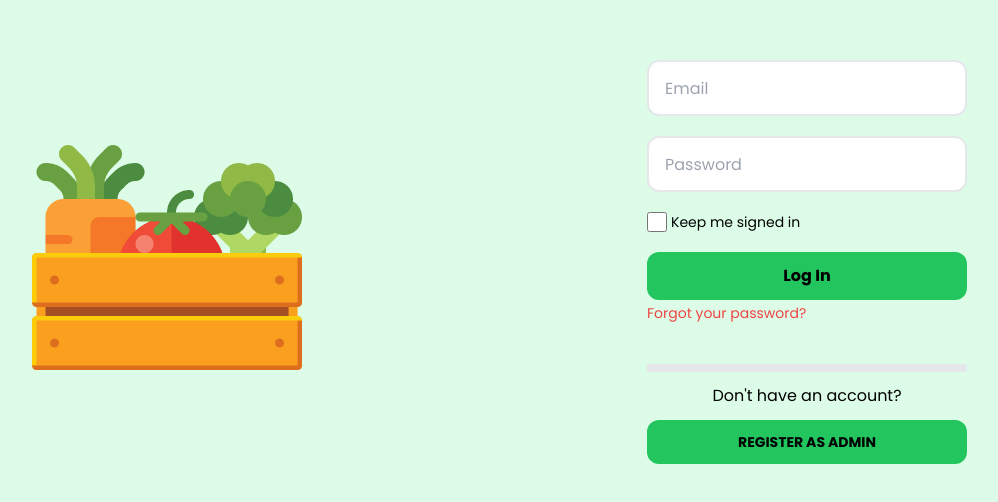
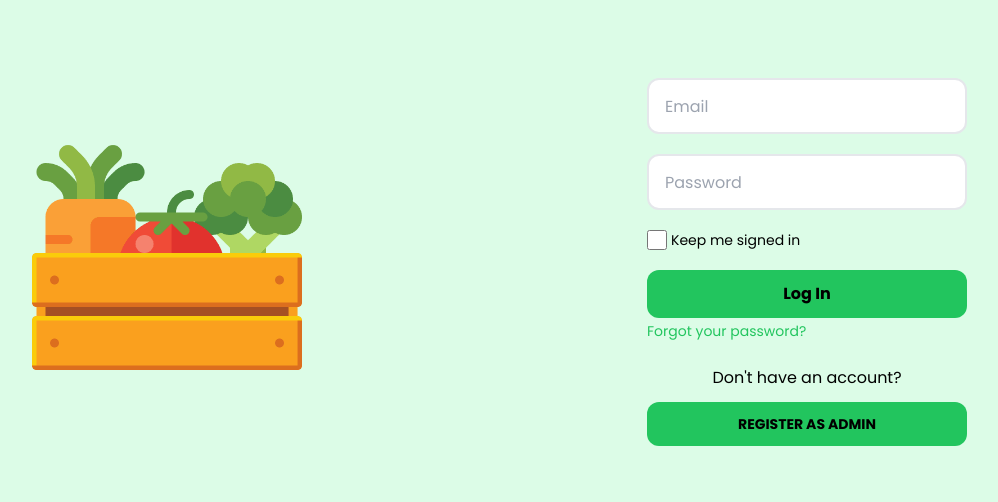
Before and after one commit to neilpagsss14/admin-page-crops, a React (Vite) app: page / in a window 1280 px wide. Shown: the part 138-640 px from the top of the page, without its empty margins (145-1143 px from the left). Built offline with nearby package versions, Linux system fonts and the light colour scheme.

Commit message:
redesigned

```diff
--- a/src/components/LandingPage.jsx
+++ b/src/components/LandingPage.jsx
@@ -36,11 +36,11 @@ function LandingPage() {
             <button className="bg-green-500 py-3 px-0 rounded-xl font-poppins-bold hover:text-white w-full">
               Log In
             </button>
-            <span className="text-red-500 font-poppins text-sm mt-3 cursor-pointer">
+            <span className="text-green-500 font-poppins text-sm mt-3 cursor-pointer">
               Forgot your password?
             </span>
           </div>
-          <div className="flex mt-10 justify-center border-t-8 pt-3 bg-transparent">
+          <div className="flex mt-6 justify-center">
             <span className="font-poppins">Don't have an account?</span>
           </div>
           <div className="flex mt-3 flex-col gap-x-8 md:gap-y-2">
```
